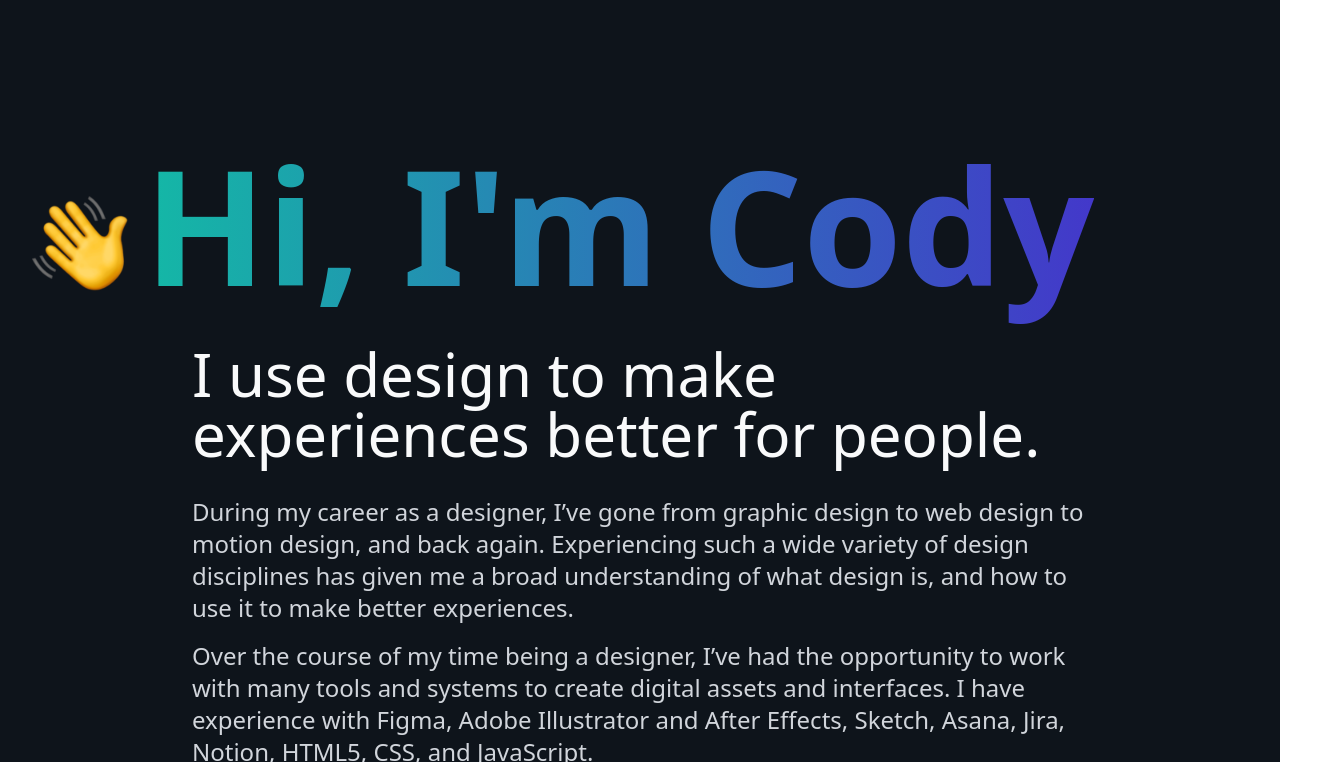
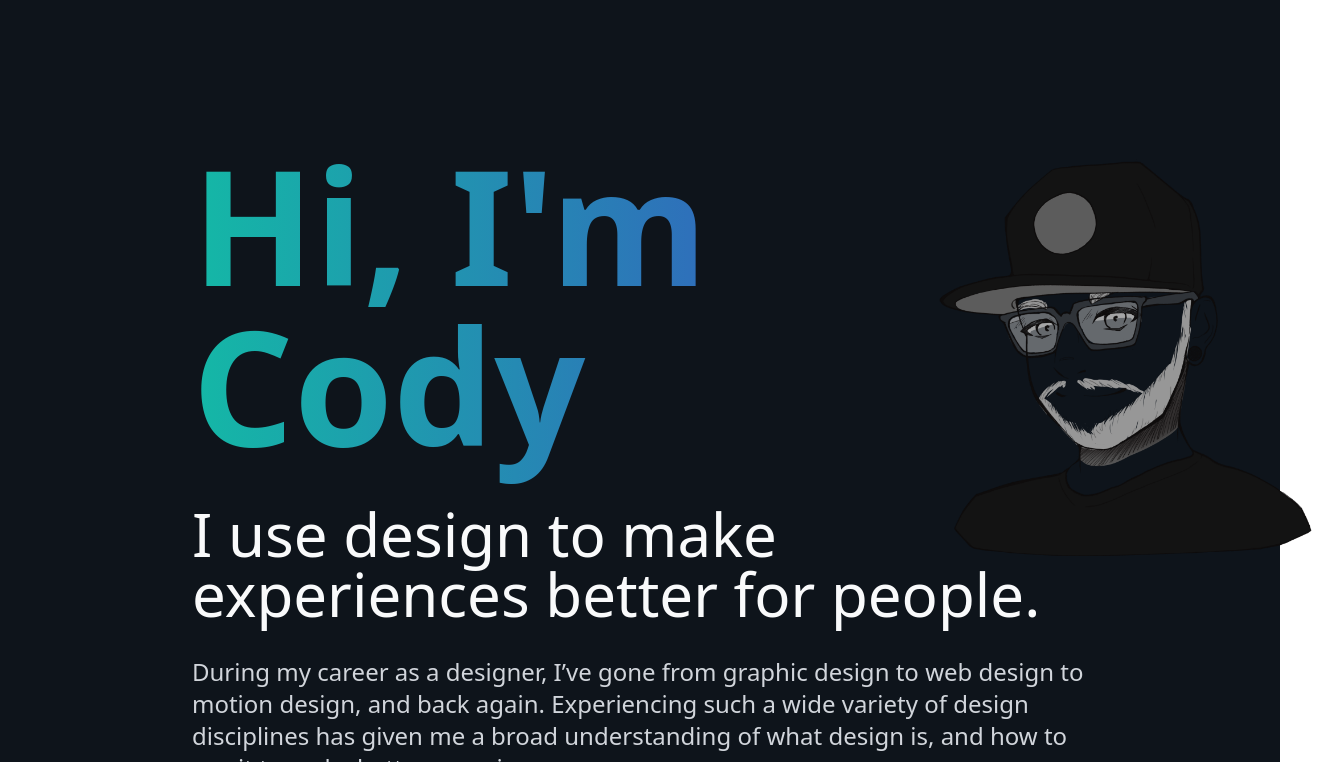
Before and after one commit to trounceabout/trounceabout.github.io, a website: page index.html in a window 1280 px wide. Shown: the top 762 px of the page, 1328 px wide, since content can reach past the window. Drawn offline with Linux system fonts and the light colour scheme.

Commit message:
Switched img back to me.png

```diff
--- a/index.html
+++ b/index.html
@@ -28,11 +28,11 @@
     -->
         <section id="intro" class="bg-[#0e141b] pt-36 pb-32">
             <div class="max-w-7xl mx-auto px-4 sm:px-6 md:px-8">
-                <div class="flex flex-col md:flex-row items-center gap-4 mx-auto">
-                    <img class="w-24 h-24" src="/img/waving.png" alt="Waving hand emoji">
-                    <h1 class="text-8xl lg:text-9xl xl:text-[10rem] font-extrabold text-transparent bg-clip-text bg-gradient-to-r from-teal-500 to-indigo-700 pb-6 mb-4">Hi, I'm Cody</h1>
+                <div class="w-1/2 md:w-2/6 md:absolute -right-12">
+                    <img class="w-full h-full" src="/img/me.png" alt="Illustration of a man in a hat with a beard and glasses">
                 </div>
                 <div class="max-w-4xl text-gray-300 mx-auto">
+                    <h1 class="text-8xl lg:text-9xl xl:text-[10rem] font-extrabold text-transparent bg-clip-text bg-gradient-to-r from-teal-500 to-indigo-700 pb-6 mb-4">Hi, I'm Cody</h1>
                     <h2 class="text-5xl xl:text-6xl text-gray-50 mb-4 xl:mb-8">I use design to make experiences better for people.</h2>
                     <p class="text-lg xl:text-2xl mb-4">During my career as a designer, I’ve gone from graphic design to web design to motion design, and back again. Experiencing such a wide variety of design disciplines has given me a broad understanding of what design is, and how to use it to make better experiences.</p>
                     <p class="text-lg xl:text-2xl mb-4">Over the course of my time being a designer, I’ve had the opportunity to work with many tools and systems to create digital assets and interfaces. I have experience with Figma, Adobe Illustrator and After Effects, Sketch, Asana, Jira, Notion, HTML5, CSS, and JavaScript.</p>
```
Also changed, not shown: tailwind.css.
